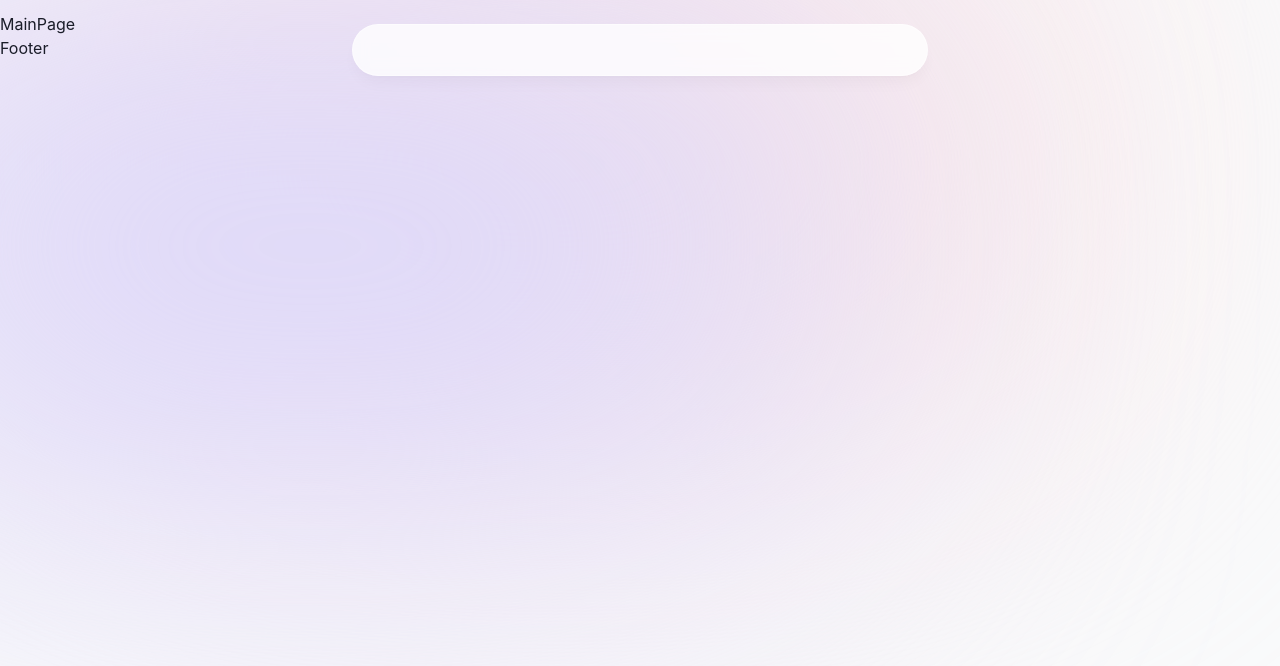
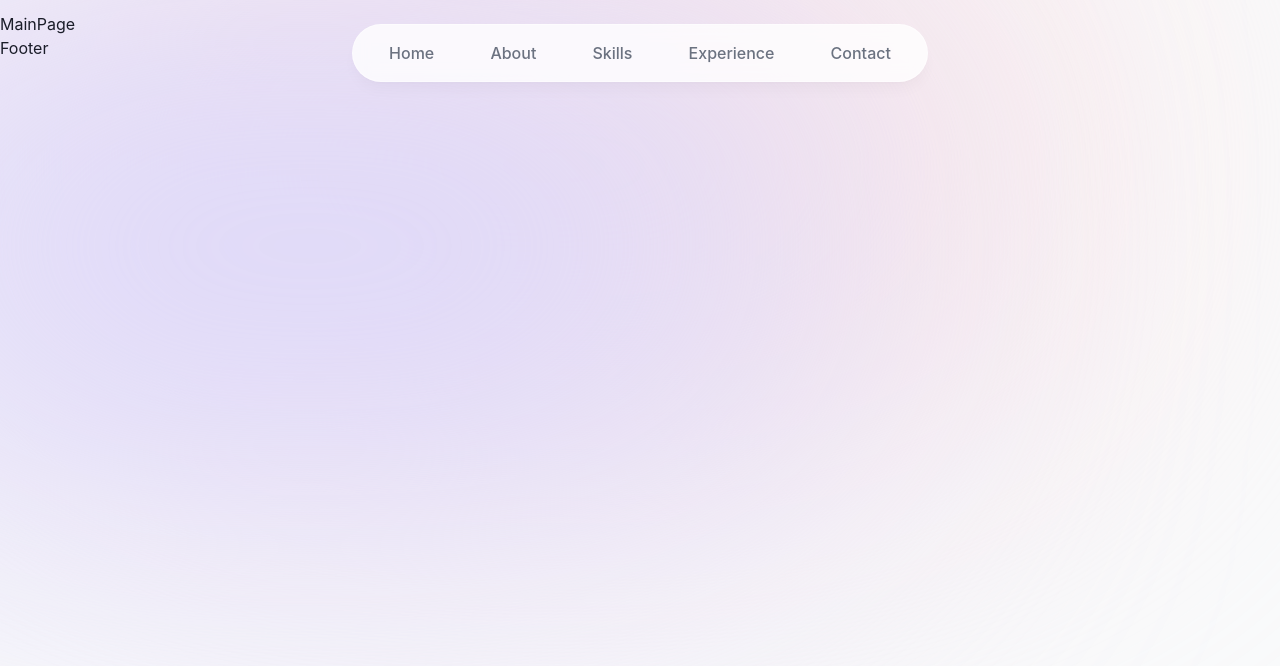
Before and after one commit to alden-ilao/personal-website, a React (Vite) app: page / in a window 1280 px wide. Shown: the top 666 px of the page. Built offline with nearby package versions, Linux system fonts and the light colour scheme.

Commit message:
created nav items (#7)

```diff
--- a/src/components/Header.tsx
+++ b/src/components/Header.tsx
@@ -1,33 +1,32 @@
 import { motion } from "framer-motion";
+import { links as tabItems } from "../lib/data";
 
-// type TabProps = {
-//   isSelected: boolean;
-//   onSelect: (index: number) => void;
-//   children?: ReactNode;
-// };
+import { NavLink } from "react-router-dom";
 
 const Header = () => {
   return (
     <header className="relative z-[999]">
       <motion.div
-        className="fixed left-1/2 h-[4.5rem] w-full rounded-none border border-white border-opacity-40 bg-white bg-opacity-80 shadow-lg shadow-black/[0.03] backdrop-blur-[0.5rem] sm:top-6 sm:h-[3.25rem] sm:w-[36rem] sm:rounded-full"
+        className="fixed left-1/2 flex min-h-[4.5rem] w-full place-items-center rounded-none border border-white border-opacity-40 bg-white bg-opacity-80 shadow-lg shadow-black/[0.03] backdrop-blur-[0.5rem] sm:top-6 sm:min-h-[3.25rem] sm:w-[36rem] sm:rounded-full"
         initial={{ x: "-50%", y: 25, opacity: 0 }}
         animate={{ y: 0, opacity: 1 }}
         transition={{ duration: 0.5 }}
-      ></motion.div>
-      {/* <menu id="tabs">
-        {tabItems.map((tab, index) => {
-          return (
-            <Tab
-              key={tab.hash}
-              isSelected={activeTab === index}
-              onSelect={onSelectHandler.bind(index)}
-            >
-              {tab.name}
-            </Tab>
-          );
-        })}
-      </menu> */}
+      >
+        <nav className="flex flex-1 place-items-center">
+          <menu
+            id="tabs"
+            className="flex flex-1 flex-row flex-wrap justify-around gap-[1rem] p-[1rem] font-medium text-gray-500 sm:flex-nowrap"
+          >
+            {tabItems.map((tab) => {
+              return (
+                <li key={tab.hash}>
+                  <NavLink to={"#DELETE-CONTENT"}>{tab.name}</NavLink>
+                </li>
+              );
+            })}
+          </menu>
+        </nav>
+      </motion.div>
     </header>
   );
 };
--- a/src/pages/RootLayout.tsx
+++ b/src/pages/RootLayout.tsx
@@ -12,6 +12,9 @@ const RootLayout: FC = () => {
       <Header />
       <Outlet></Outlet>
       <Footer />
+      <div id="DELETE" className="flex h-[300vh] items-center justify-center">
+        <p id="DELETE-CONTENT">DELETE</p>
+      </div>
     </div>
   );
 };
```
